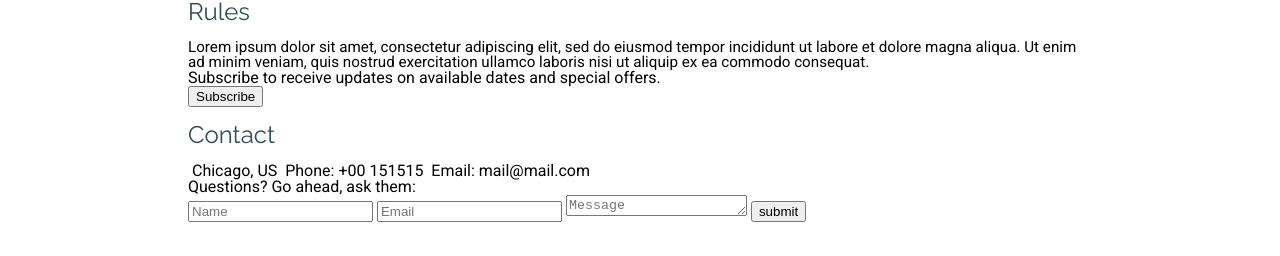
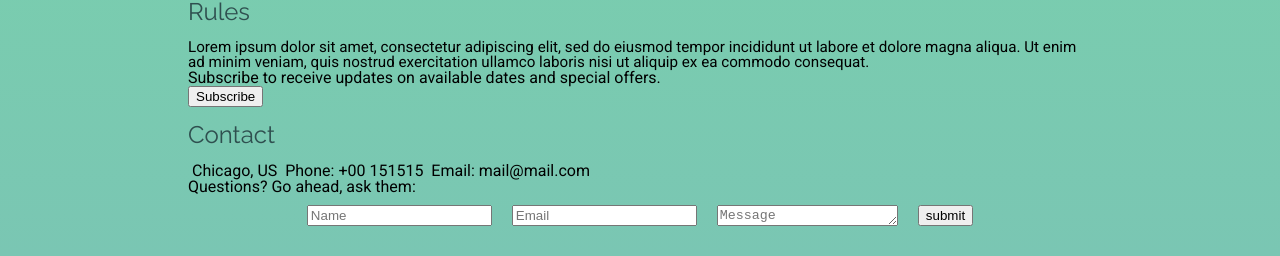
Before and after one commit to prassanapilankar5/Airbnb-Practice-Repo, a plain HTML site: page index.html in a window 1280 px wide. Shown: the part 1390-1646 px from the top of the page. Before the commit the page ends 1612 px from the top, so only its background shows below. Drawn offline with Linux system fonts and the light colour scheme.

Commit message:
final website is ready.

```diff
--- a/index.html
+++ b/index.html
@@ -4,7 +4,7 @@
   <meta charset="UTF-8">
   <meta name="viewport" content="width=device-width, initial-scale=1.0">
   <meta http-equiv="X-UA-Compatible" content="ie=edge">
-  <title>CSS Layout</title>
+  <title>Homestay</title>
 
   <link href="https://fonts.googleapis.com/css?family=Raleway|Roboto&display=swap" rel="stylesheet">
   <link rel="stylesheet" href="https://cdnjs.cloudflare.com/ajax/libs/font-awesome/4.7.0/css/font-awesome.min.css">
@@ -116,12 +116,11 @@
 
         <span>Questions? Go ahead, ask them:</span>
 
-        <form action="/">
-          <input type="text" placeholder="Name" />
-          <input type="email" placeholder="Email" />
-          <textarea rows="1" placeholder="Message"></textarea>
-
-          <input type="submit" value="submit" />
+        <form action="/" class="form">
+          <input type="text" placeholder="Name" id="name"/>
+          <input type="email" placeholder="Email" id="email"/>
+          <textarea rows="1" placeholder="Message" id="msg"></textarea>
+          <input type="submit" value="submit" id="submit" />
         </form>
       </section>
     </footer>
--- a/style/style.css
+++ b/style/style.css
@@ -206,3 +206,26 @@ ul.info-list {
 .info-list li span {
   margin-left: 0.5rem;
 }
+body
+{
+  background-image: linear-gradient(rgba(120,236,155),rgba(122,198,179));
+}
+.contact{
+  margin-bottom: 20px;
+}
+.form{
+display: flex;
+justify-content: center;
+}
+#name{
+  margin: 10px;
+}
+#email{
+  margin: 10px;
+}
+#msg{
+  margin: 10px;
+}
+#submit{
+  margin: 10px;
+}
```
